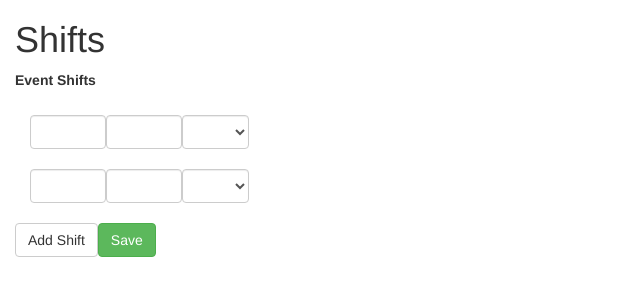
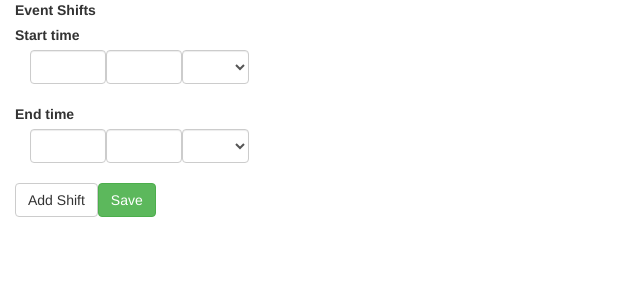
Before and after one commit to alexsb-software/Availability-App, an Angular app: page /event/new in a window 1280 px wide. Shown: the top 300 px of the page, without its empty margins (0-640 px from the left). Built offline with nearby package versions, Linux system fonts and the light colour scheme.

Commit message:
Form syling

```diff
--- a/src/app/new-event-form/new-event-form.component.html
+++ b/src/app/new-event-form/new-event-form.component.html
@@ -1,30 +1,31 @@
 <div
   class="container-fluid">
-  <h1>Shifts</h1>
+  <label>Event Shifts</label>
   <form>
-
-    <label>Event Shifts</label>
-
     <div
       class="form-inline">
+      <label
+        for="startTime">Start time</label>
       <app-time-picker
         class="row"
+        name="startTime"
         (onSetTime)='timeChanged($event,"StartTime")'></app-time-picker>
-
+    </div>
+    <div
+      class="form-inline">
+      <label
+        for="endTime">End time</label>
       <app-time-picker
         class="row"
+        name="endTime"
         (onSetTime)='timeChanged($event,"EndTime")'></app-time-picker>
     </div>
-
 
     <button
       (click)="addShift"
       class="btn btn-default">Add Shift</button>
-
-
     <button
       type="submit"
       class="btn btn-success">Save</button>
-
   </form>
 </div>
--- a/src/app/time-picker/time-picker.component.html
+++ b/src/app/time-picker/time-picker.component.html
@@ -5,9 +5,9 @@
     (focusout)="setTimeOfDay()"
     [(ngModel)]="time.hours"
     name="hours"
+    class="form-control"
     min="1"
-    max="12"
-    class="form-control">
+    max="12">
 
   <input
     type="number"
@@ -15,8 +15,8 @@
     [(ngModel)]="time.minutes"
     name="minutes"
     min="0"
-    max="60"
-    class="form-control">
+    class="form-control"
+    max="60">
 
   <select
     (focusout)="setTimeOfDay()"
```
